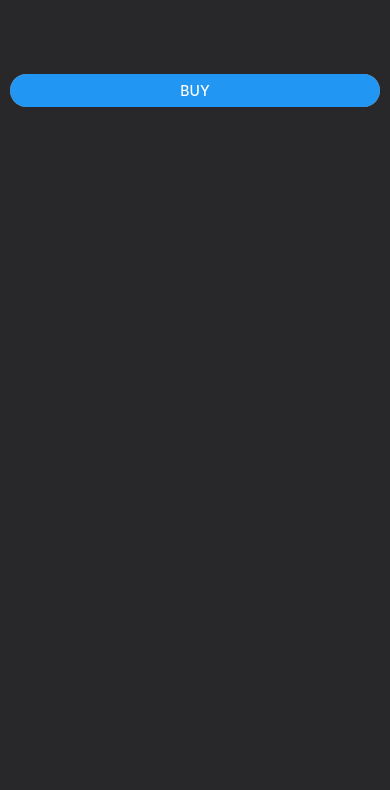
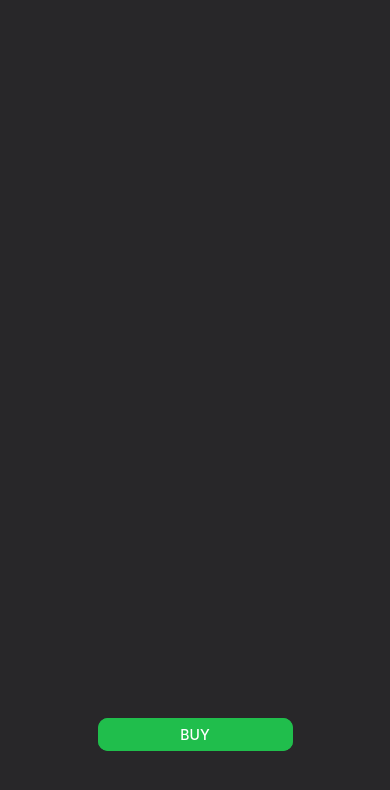
Before and after one commit to Laps-F/Challenge-3, a React Native app: screen /ShoppingCartScreen in a window 390 px wide. Shown: the top 790 px of the page. Built offline with nearby package versions, Linux system fonts and the light colour scheme.

Commit message:
Using the new styled MyButton component

```diff
--- a/screens/CartScreen/index.tsx
+++ b/screens/CartScreen/index.tsx
@@ -1,5 +1,6 @@
 import { Text, View } from "react-native";
 import MyButton from "../../components/MyButton";
+import { NewColors } from "../../constants/styles";
 
 import { styles } from "./style";
 
@@ -12,8 +13,8 @@ function ShoppingCartScreen() {
     return (
         <View style={styles.root}>
             <View>
-                <View>
-                    <MyButton title="BUY" onPress={Test}/>
+                <View style={styles.buttonContainer}>
+                    <MyButton title="BUY" onPress={Test} style={styles.button} color={NewColors.buttonBuy_Add}/>
                 </View>
             </View>
         </View>
--- a/screens/CartScreen/style.tsx
+++ b/screens/CartScreen/style.tsx
@@ -1,9 +1,24 @@
 import { StyleSheet, Dimensions } from "react-native";
 import { NewColors } from "../../constants/styles";
+
+const HEIGHT = Dimensions.get('window').height;
 
 export const styles = StyleSheet.create({
     root: {
         flex: 1,
         backgroundColor: NewColors.background,
     },
+    buttonContainer: {
+        top: HEIGHT - 200,
+        width: "100%",
+        position: 'absolute',
+        justifyContent: 'center',
+        alignItems: 'center',
+    },
+    button: {
+        flex: 1,
+        width: "50%",
+        borderRadius: 10,
+        backgroundColor: NewColors.buttonBuy_Add,
+    },
 });
```
